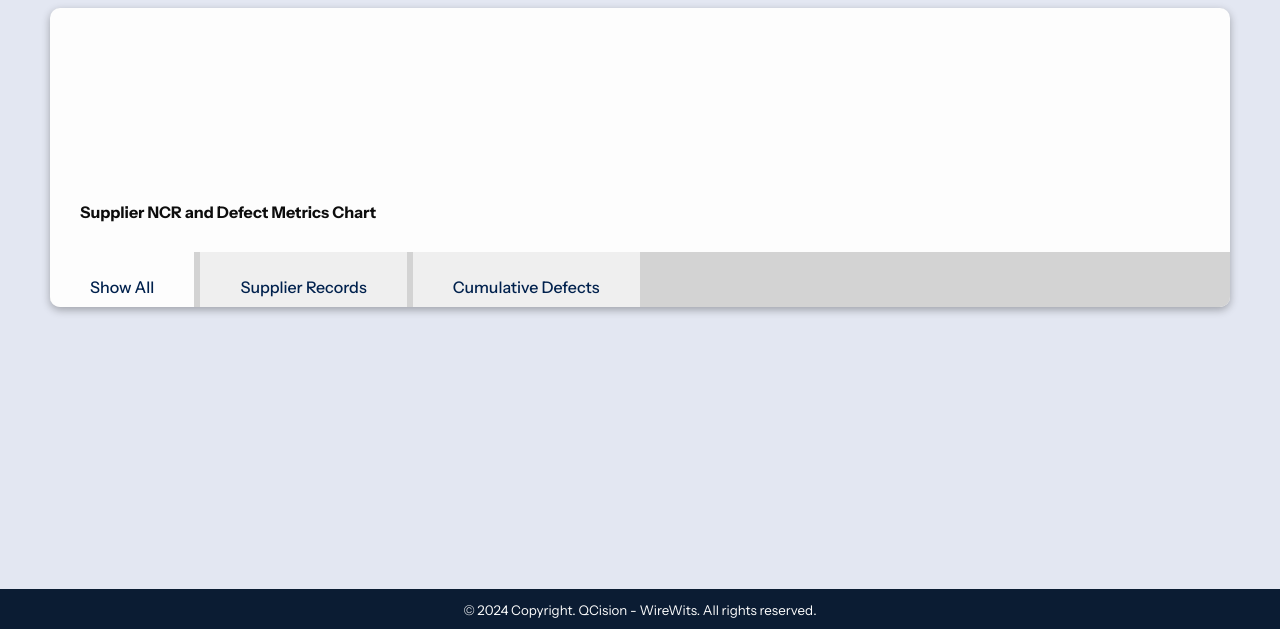
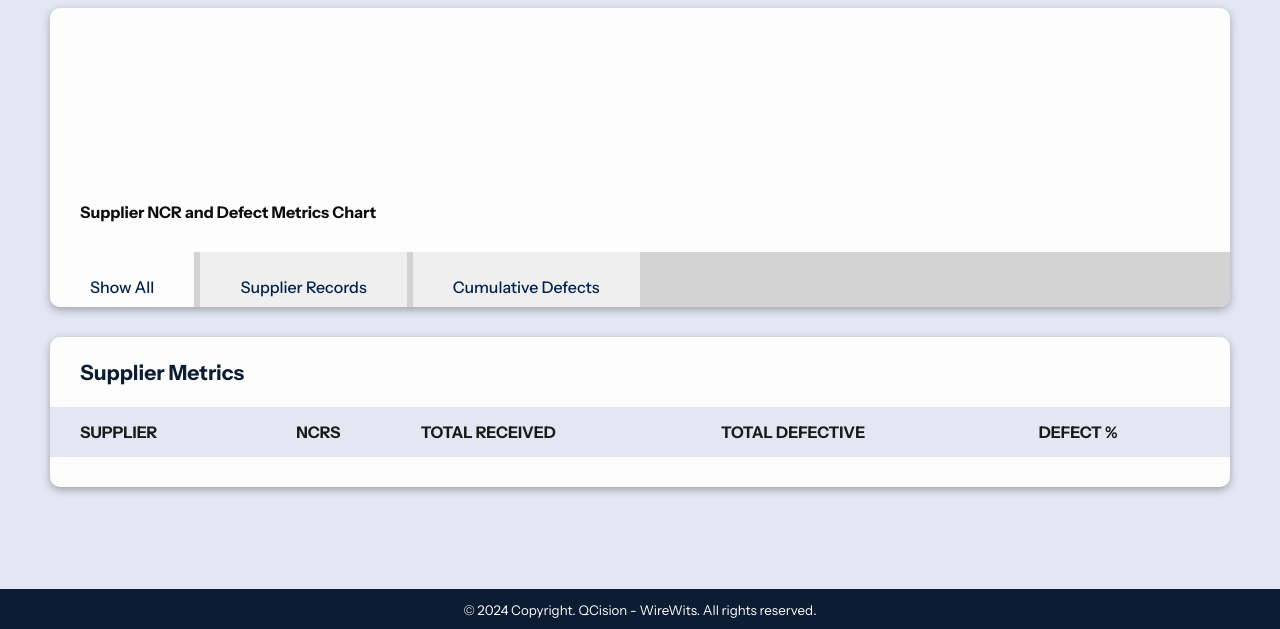
Before and after one commit to Rhazh/WireWits, a plain HTML site: page metrics.html in a window 1280 px wide. Shown: the part 171-800 px from the top of the page. Drawn offline with nearby package versions, Linux system fonts and the light colour scheme; sample sign-in values are in the browser's storage.

Commit message:
Metrics Table

```diff
--- a/metrics.html
+++ b/metrics.html
@@ -200,7 +200,7 @@
                 </div>
 
                 <!-- Supplier Defect Table -->
-                <div class="div-container" style="display:none">
+                <div class="div-container">
                     <div class="table-title" aria-label="Supplier Metrics">
                         <h2 id="supplierMetrics">Supplier Metrics</h2> <!--Heading may change-->
                     </div>
@@ -216,6 +216,9 @@
                         </thead>
                         <tbody id="supplierTableBody"></tbody>
                     </table>
+                    <div id="paginationMetrics" class="pagination-container">
+                        <!-- Pagination buttons will be populated here -->
+                    </div>
                 </div>
             </div>
         </div>
```
